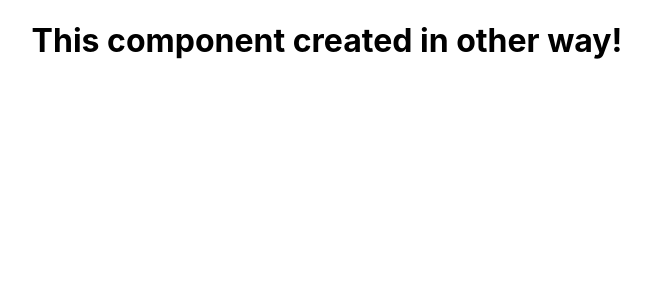
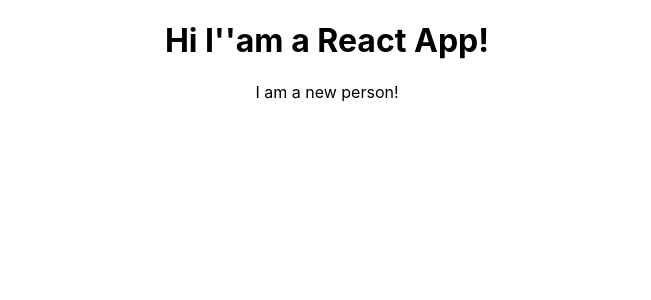
Before and after one commit to danilovIgor773/react-complete-guide, a React (Create React App) app: page / in a window 1280 px wide. Shown: the top 300 px of the page, without its empty margins (313-964 px from the left). Built offline with nearby package versions, Linux system fonts and the light colour scheme.

Commit message:
Added 'Person'test-component

```diff
--- a/src/App.js
+++ b/src/App.js
@@ -1,22 +1,24 @@
-import React, { Component } from "react";
+import React from "react";
 import "./App.css";
+import Person from "./Person/Person";
 
-// function App() {
-//   return (
-//     <div className="App">
-//       <h1>Hi I''am a React App!</h1>
-//     </div>
-//   );
+function App() {
+  return (
+    <div className="App">
+      <h1>Hi I''am a React App!</h1>
+      <Person />
+    </div>
+  );
+}
+
+// class App extends Component {
+//   render() {
+//     return React.createElement(
+//       "div",
+//       { className: "App" },
+//       React.createElement("h1", null, "This component created in other way!")
+//     );
+//   }
 // }
 
-class App extends Component {
-  render() {
-    return React.createElement(
-      "div",
-      { className: "App" },
-      React.createElement("h1", null, "This component created in other way!")
-    );
-  }
-}
-
 export default App;
--- /dev/null
+++ b/src/Person/Person.js
@@ -0,0 +1,7 @@
+import React from "react";
+
+const person = () => {
+  return <p>I am a new person!</p>;
+};
+
+export default person;
```
